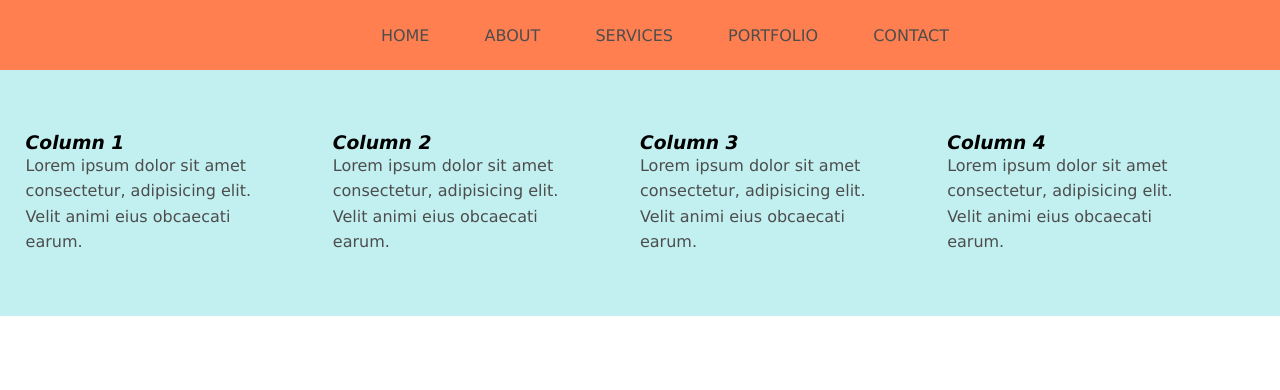
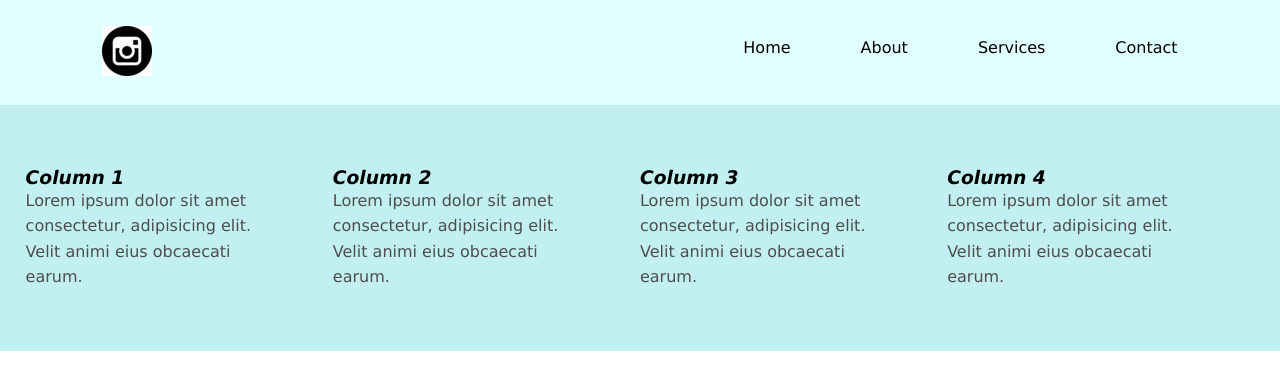
Before and after one commit to ccasey79/Layout-Practice, a plain HTML site: page project_tasks/random-practice/index.html in a window 1280 px wide. Drawn offline with Linux system fonts and the light colour scheme.

Commit message:
navbar with a logo added

```diff
--- a/project_tasks/random-practice/index.html
+++ b/project_tasks/random-practice/index.html
@@ -10,13 +10,17 @@
 <body>
 
   <header>
+      <nav>
+        <div class="logo">
+          <a href="#"><img src="images/logo.jpg" alt="logo"></a>
+        </div>
         <ul>
           <li><a href=""></a>Home</li>
           <li><a href=""></a>About</li>
           <li><a href=""></a>Services</li>
-      <li><a href=""></a>Portfolio</li>
           <li><a href=""></a>Contact</li>
         </ul>
+      </nav>
   </header>
 
     <div class="wrapper">
@@ -37,5 +41,8 @@
         <li>Lorem ipsum dolor sit amet consectetur, adipisicing elit. Velit animi eius obcaecati earum.</li>
       </ul>
     </div>
+
+
+
 </body>
 </html>
--- a/project_tasks/random-practice/style.css
+++ b/project_tasks/random-practice/style.css
@@ -41,18 +41,29 @@ body {
 }
 
 header {
-  background: coral;
   padding: 2% 0;
+  background: lightcyan;
+}
+
+.logo {
+  float: left;
+  margin-left: 8%;
 }
 
 header ul {
-  text-align: center;
+  float: right;
+  margin-right: 8%;
+  margin-top: 1%;
+}
+
+header:after {
+  content: '';
+  display: block;
+  clear: both;
 }
 
 header li {
-  color: #4d4d4d;
   list-style-type: none;
-  display: inline;
-  margin-left: 50px;
-  text-transform: uppercase;
+  float: left;
+  margin-left: 70px;
 }
```
Also changed, not shown: project_tasks/random-practice/images/logo.jpg (added). Lines whose indentation alone changed are shown as unchanged.
